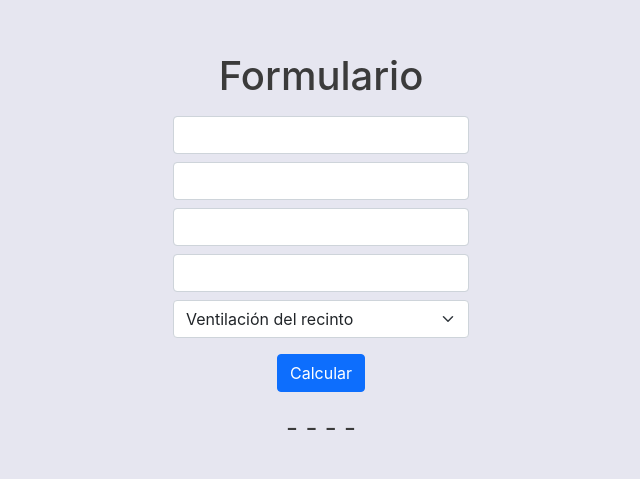
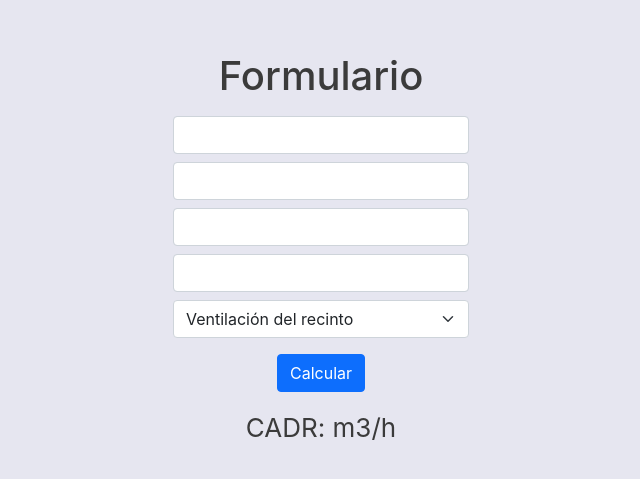
Before and after one commit to teootoledo/co2calculator, a React (Create React App) app: page / in a window 1280 px wide. Shown: the part 143-622 px from the top of the page, without its empty margins (319-959 px from the left). Built offline with nearby package versions, Linux system fonts and the light colour scheme.

Commit message:
Resultado OK, falla secuencia

```diff
--- a/src/components/RoomVolume.js
+++ b/src/components/RoomVolume.js
@@ -22,7 +22,7 @@ const RoomVolume = () => {
   return (
     <Fragment>
       <h1>Formulario</h1>
-      <form onSubmit={onSubmit}>
+      <form onSubmit={handleSubmit(onSubmit)}>
         <input
           name="ancho"
           onChange={(e) => {
@@ -107,9 +107,7 @@ const RoomVolume = () => {
           Calcular
         </button>
       </form>
-      <p>
-        {Ancho} - {Largo} - {Altura} - {CambiosAire} - {Ventilacion}
-      </p>
+      <p>CADR: {Cadr} m3/h</p>
     </Fragment>
   );
 };
```
